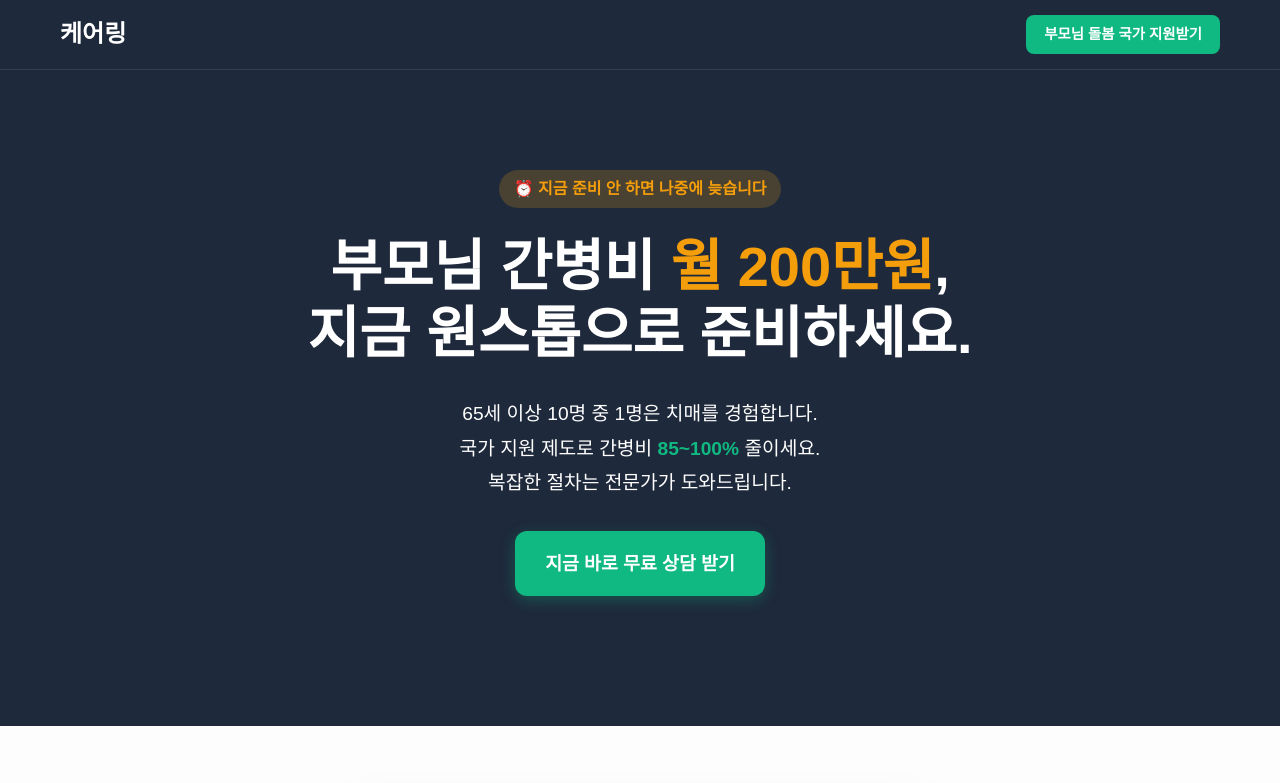
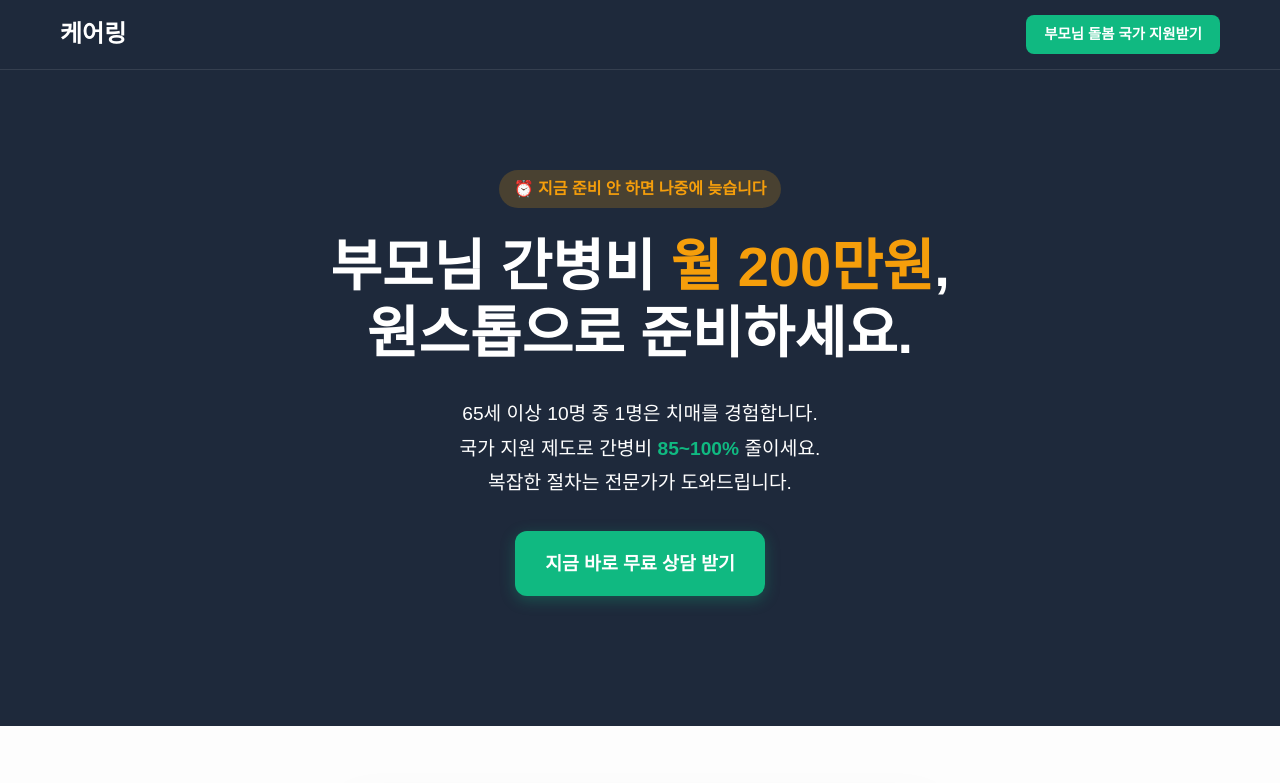
Before and after one commit to kingdoheee/Web_Marketing_InsuranceEventPage, a website: page index.html in a window 1280 px wide. Shown: the top 783 px of the page. Drawn offline with Linux system fonts and the light colour scheme; a web font is replaced by a local one.

Commit message:
Remove '지금' from hero headline

```diff
--- a/index.html
+++ b/index.html
@@ -65,7 +65,7 @@
         <section class="hero reveal">
             <div class="container hero-content">
                 <span class="hero-tag" style="background: rgba(245, 158, 11, 0.2); color: #f59e0b;">⏰ 지금 준비 안 하면 나중에 늦습니다</span>
-                <h1>부모님 간병비 <span class="point" style="color: #f59e0b;">월 200만원</span>,<br>지금 원스톱으로 준비하세요.</h1>
+                <h1>부모님 간병비 <span class="point" style="color: #f59e0b;">월 200만원</span>,<br>원스톱으로 준비하세요.</h1>
 
                 <div class="hero-desc-extra" style="margin-bottom: 30px; line-height: 1.8;">
                     <p style="margin-bottom: 10px; opacity: 1;">65세 이상 10명 중 1명은 치매를 경험합니다.<br>국가 지원 제도로 간병비 <strong style="color: #10b981;">85~100%</strong> 줄이세요.<br>복잡한 절차는 전문가가 도와드립니다.</p>
```
